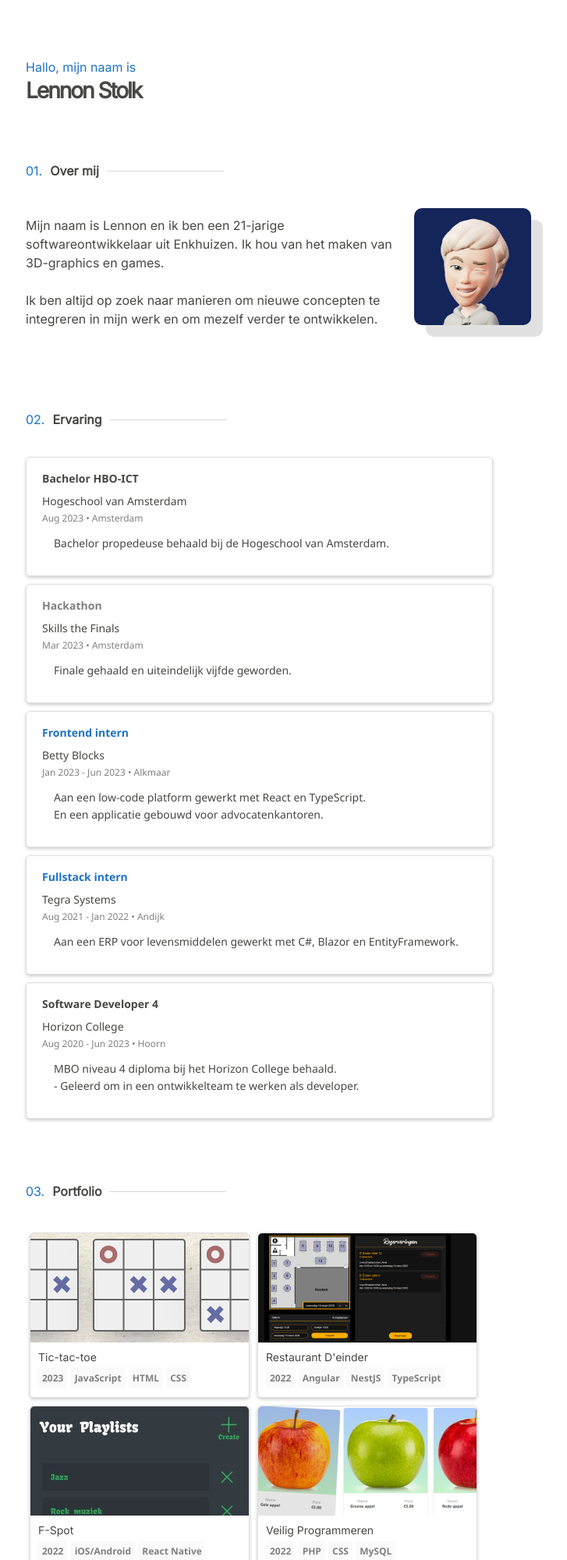
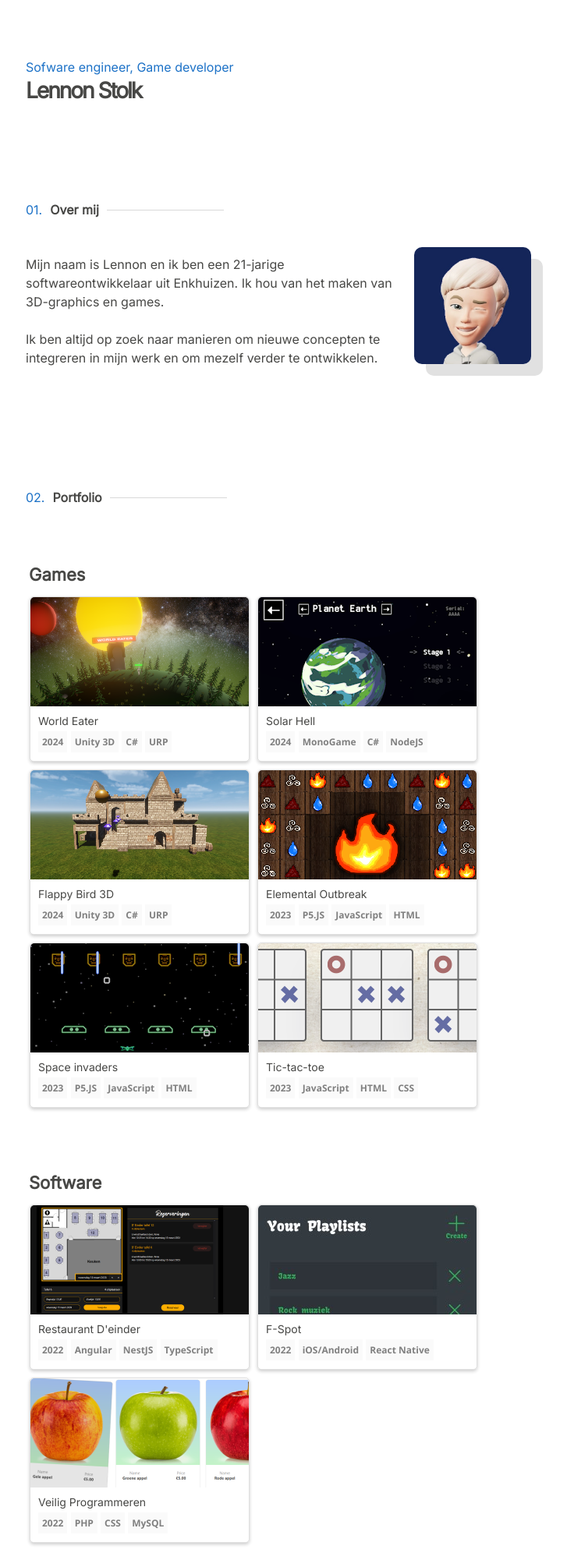
Before and after one commit to LennonStolk/website, a PHP site: page / in a window 1280 px wide. Shown: the top 2001 px of the page at 78% size, without its empty margins (283-1010 px from the left). Run offline with PHP 8.4, Linux system fonts and the light colour scheme; some libraries are stand-ins or nearby versions; some web fonts are replaced.

Commit message:
Added some project thumbnails

```diff
--- a/css/style.css
+++ b/css/style.css
@@ -222,6 +222,13 @@ body {
   margin: 8px 0;
   color: var(--highlight);
 }
+.portfolio-category {
+  font-size: 22px;
+  margin: 12px 4px;
+  margin-top: 80px;
+  color: var(--main-text);
+  font-weight: bold;
+}
 .main p {
   line-height: 22px;
   margin: 10px 0;
@@ -245,7 +252,7 @@ body {
   display: flex;
   flex-flow: row nowrap;
   font-size: 14px;
-  margin-top: 0px;
+  margin-top: 50px;
   margin-bottom: 40px;
   align-items: center;
 }
--- a/index.html
+++ b/index.html
@@ -21,7 +21,7 @@
     <main class="main" id="main">
 
         <section id="introduction">
-            <h4>Hallo, mijn naam is</h4>
+            <h4>Sofware engineer, Game developer</h4>
             <h1>Lennon Stolk</h1>
         </section>
 
@@ -44,10 +44,156 @@
             </div>
         </section>
 
+
+
+        <!-- Portfolio -->
+        <section class="portfolio" id="portfolio">
+            <div class="section-title">
+                <span class="section-title-number">02.</span>
+                <h3 class="section-title-text">Portfolio</h3>
+                <div class="section-title-line"></div>
+            </div>
+
+            <h6 class="portfolio-category">Games</h6>
+            <ul class="portfolio-list">
+
+                <a href="projects/worldeater.html" class="portfolio-link">
+                    <li class="portfolio-block">
+                        <img src="img/projects/worldeater.png" alt="Plaatje van project World Eater"
+                            class="portfolio-image">
+                        <h6 class="portfolio-title">World Eater</h6>
+                        <div class="portfolio-labels">
+                            <span class="portfolio-label">2024</span>
+                            <span class="portfolio-label">Unity 3D</span>
+                            <span class="portfolio-label">C#</span>
+                            <span class="portfolio-label">URP</span>
+                        </div>
+                    </li>
+                </a>
+
+                <a href="projects/solarhell.html" class="portfolio-link">
+                    <li class="portfolio-block">
+                        <img src="img/projects/solarhell.png" alt="Plaatje van project Solar Hell"
+                            class="portfolio-image">
+                        <h6 class="portfolio-title">Solar Hell</h6>
+                        <div class="portfolio-labels">
+                            <span class="portfolio-label">2024</span>
+                            <span class="portfolio-label">MonoGame</span>
+                            <span class="portfolio-label">C#</span>
+                            <span class="portfolio-label">NodeJS</span>
+                        </div>
+                    </li>
+                </a>
+
+                <a href="projects/flappybird.html" class="portfolio-link">
+                    <li class="portfolio-block">
+                        <img src="img/projects/flappybird.png" alt="Plaatje van project Flappy Bird 3D"
+                            class="portfolio-image">
+                        <h6 class="portfolio-title">Flappy Bird 3D</h6>
+                        <div class="portfolio-labels">
+                            <span class="portfolio-label">2024</span>
+                            <span class="portfolio-label">Unity 3D</span>
+                            <span class="portfolio-label">C#</span>
+                            <span class="portfolio-label">URP</span>
+                        </div>
+                    </li>
+                </a>
+
+
+
+                <a href="projects/elementaloutbreak.html" class="portfolio-link">
+                    <li class="portfolio-block">
+                        <img src="img/projects/elementaloutbreak.png" alt="Plaatje van project Elemental Outbreak"
+                            class="portfolio-image">
+                        <h6 class="portfolio-title">Elemental Outbreak</h6>
+                        <div class="portfolio-labels">
+                            <span class="portfolio-label">2023</span>
+                            <span class="portfolio-label">P5.JS</span>
+                            <span class="portfolio-label">JavaScript</span>
+                            <span class="portfolio-label">HTML</span>
+                        </div>
+                    </li>
+                </a>
+
+                <a href="projects/spaceinvaders.html" class="portfolio-link">
+                    <li class="portfolio-block">
+                        <img src="img/projects/spaceinvaders.png" alt="Plaatje van project Space Invaders"
+                            class="portfolio-image">
+                        <h6 class="portfolio-title">Space invaders</h6>
+                        <div class="portfolio-labels">
+                            <span class="portfolio-label">2023</span>
+                            <span class="portfolio-label">P5.JS</span>
+                            <span class="portfolio-label">JavaScript</span>
+                            <span class="portfolio-label">HTML</span>
+                        </div>
+                    </li>
+                </a>
+
+                <a href="projects/tictactoe.html" class="portfolio-link">
+                    <li class="portfolio-block">
+                        <img src="img/projects/tictactoe.png" alt="Plaatje van project TicTacToe"
+                            class="portfolio-image">
+                        <h6 class="portfolio-title">Tic-tac-toe</h6>
+                        <div class="portfolio-labels">
+                            <span class="portfolio-label">2023</span>
+                            <span class="portfolio-label">JavaScript</span>
+                            <span class="portfolio-label">HTML</span>
+                            <span class="portfolio-label">CSS</span>
+                        </div>
+                    </li>
+                </a>
+
+            </ul>
+
+            <h6 class="portfolio-category">Software</h6>
+            <ul class="portfolio-list">
+
+                <a href="projects/deinder.html" class="portfolio-link">
+                    <li class="portfolio-block">
+                        <img src="img/projects/deinder.png" alt="Plaatje van project d' Einder" class="portfolio-image">
+                        <h5 class="portfolio-title">Restaurant D'einder</h5>
+                        <div class="portfolio-labels">
+                            <span class="portfolio-label">2022</span>
+                            <span class="portfolio-label">Angular</span>
+                            <span class="portfolio-label">NestJS</span>
+                            <span class="portfolio-label">TypeScript</span>
+                        </div>
+                    </li>
+                </a>
+
+                <a href="projects/fspot.html" class="portfolio-link">
+                    <li class="portfolio-block">
+                        <img src="img/projects/fspot.jpg" alt="Plaatje van project F-Spot" class="portfolio-image">
+                        <h5 class="portfolio-title">F-Spot</h5>
+                        <div class="portfolio-labels">
+                            <span class="portfolio-label">2022</span>
+                            <span class="portfolio-label">iOS/Android</span>
+                            <span class="portfolio-label">React Native</span>
+                        </div>
+                    </li>
+                </a>
+
+                <a href="projects/veilig.html" class="portfolio-link">
+                    <li class="portfolio-block">
+                        <img src="img/projects/veilig.png" alt="Plaatje van project Veilig Porgrammeren"
+                            class="portfolio-image">
+                        <h5 class="portfolio-title">Veilig Programmeren</h5>
+                        <div class="portfolio-labels">
+                            <span class="portfolio-label">2022</span>
+                            <span class="portfolio-label">PHP</span>
+                            <span class="portfolio-label">CSS</span>
+                            <span class="portfolio-label">MySQL</span>
+                        </div>
+                    </li>
+                </a>
+
+            </ul>
+        </section>
+
         <!-- Work experience -->
         <section class="experience" id="experience">
             <div class="section-title">
-                <span class="section-title-number">02.</span>
+                <span class="section-title-number">03.</span>
                 <h3 class="section-title-text">Ervaring</h3>
                 <div class="section-title-line"></div>
             </div>
@@ -103,67 +249,22 @@
             </ol>
         </section>
 
-        <!-- Portfolio -->
-        <section class="portfolio" id="portfolio">
+        <!-- CV -->
+        <section class="contact" id="contact">
             <div class="section-title">
-                <span class="section-title-number">03.</span>
-                <h3 class="section-title-text">Portfolio</h3>
+                <span class="section-title-number">04.</span>
+                <h3 class="section-title-text">CV</h3>
                 <div class="section-title-line"></div>
             </div>
-            <ul class="portfolio-list">
+            <p class="contact-info">
+                Hier kan je mijn curriculum vitae met onder andere mijn opleiding en werkervaring vinden.<br>
+            </p>
+            <ul class="contact-links">
 
-                <a href="projects/tictactoe.html" class="portfolio-link">
-                    <li class="portfolio-block">
-                        <img src="img/projects/tictactoe.png" alt="Plaatje van project TicTacToe"
-                            class="portfolio-image">
-                        <h5 class="portfolio-title">Tic-tac-toe</h5>
-                        <div class="portfolio-labels">
-                            <span class="portfolio-label">2023</span>
-                            <span class="portfolio-label">JavaScript</span>
-                            <span class="portfolio-label">HTML</span>
-                            <span class="portfolio-label">CSS</span>
-                        </div>
-                    </li>
-                </a>
-
-                <a href="projects/deinder.html" class="portfolio-link">
-                    <li class="portfolio-block">
-                        <img src="img/projects/deinder.png" alt="Plaatje van project d' Einder" class="portfolio-image">
-                        <h5 class="portfolio-title">Restaurant D'einder</h5>
-                        <div class="portfolio-labels">
-                            <span class="portfolio-label">2022</span>
-                            <span class="portfolio-label">Angular</span>
-                            <span class="portfolio-label">NestJS</span>
-                            <span class="portfolio-label">TypeScript</span>
-                        </div>
-                    </li>
-                </a>
-
-                <a href="projects/fspot.html" class="portfolio-link">
-                    <li class="portfolio-block">
-                        <img src="img/projects/fspot.jpg" alt="Plaatje van project F-Spot" class="portfolio-image">
-                        <h5 class="portfolio-title">F-Spot</h5>
-                        <div class="portfolio-labels">
-                            <span class="portfolio-label">2022</span>
-                            <span class="portfolio-label">iOS/Android</span>
-                            <span class="portfolio-label">React Native</span>
-                        </div>
-                    </li>
-                </a>
-
-                <a href="projects/veilig.html" class="portfolio-link">
-                    <li class="portfolio-block">
-                        <img src="img/projects/veilig.png" alt="Plaatje van project Veilig Porgrammeren"
-                            class="portfolio-image">
-                        <h5 class="portfolio-title">Veilig Programmeren</h5>
-                        <div class="portfolio-labels">
-                            <span class="portfolio-label">2022</span>
-                            <span class="portfolio-label">PHP</span>
-                            <span class="portfolio-label">CSS</span>
-                            <span class="portfolio-label">MySQL</span>
-                        </div>
-                    </li>
-                </a>
+                <li class="contact-link">
+                    <i class="fa-solid fa-file"></i>
+                    CV: <a href="./cvs/LennonStolk2.pdf">Link</a><br>
+                </li>
 
             </ul>
         </section>
@@ -171,7 +272,7 @@
         <!-- Contact info -->
         <section class="contact" id="contact">
             <div class="section-title">
-                <span class="section-title-number">04.</span>
+                <span class="section-title-number">05.</span>
                 <h3 class="section-title-text">Contact info</h3>
                 <div class="section-title-line"></div>
             </div>
```
Also changed, not shown: img/projects/elementaloutbreak.png (added), img/projects/flappybird.png (added), img/projects/solarhell.png (added), img/projects/spaceinvaders.png (added), img/projects/worldeater.png (added), 1 other file.
